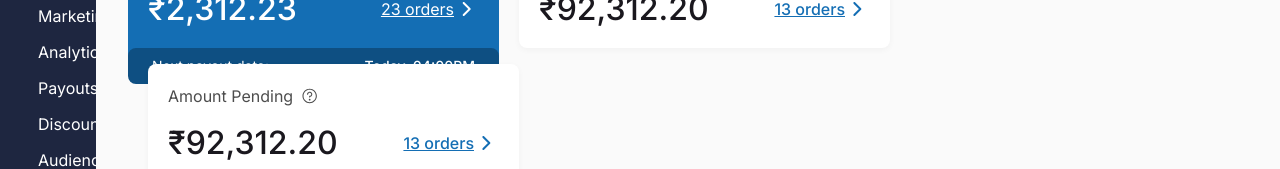
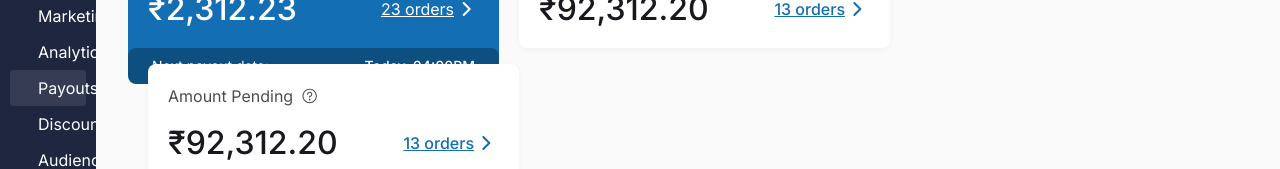
Before and after one commit to vidhihattar/dukaan, a React (Create React App) app: page / in a window 1280 px wide. Shown: the part 228-397 px from the top of the page. Built offline with nearby package versions, Linux system fonts and the light colour scheme.

Commit message:
last change

```diff
--- a/src/components/Sidebar.jsx
+++ b/src/components/Sidebar.jsx
@@ -93,7 +93,8 @@ function Sidebar() {
                             Analytics
 
                         </div>
-                        <div className="page">
+                        <div className="page" style={{ borderRadius: "4px", background: "rgba(255, 255, 255, 0.10)" }}>
+
                             <svg xmlns="http://www.w3.org/2000/svg" width="20" height="20" viewBox="0 0 20 20" fill="none">
                                 <path fill-rule="evenodd" clip-rule="evenodd" d="M3.75 13.75H1.47727C0.661397 13.75 0 13.1904 0 12.5V3.75C0 3.05964 0.661397 2.5 1.47727 2.5H14.7727C15.5886 2.5 16.25 3.05964 16.25 3.75L16.25 6.25H18.5227C19.3386 6.25 20 6.8796 20 7.65625V16.0938C20 16.8704 19.3386 17.5 18.5227 17.5H5.22727C4.4114 17.5 3.75 16.8704 3.75 16.0938V13.75ZM5 6C4.17157 6 3.5 6.67157 3.5 7.5V12.25H1.5V4H14.75L14.75 6H5ZM11.875 14.375C13.2557 14.375 14.375 13.2557 14.375 11.875C14.375 10.4943 13.2557 9.375 11.875 9.375C10.4943 9.375 9.375 10.4943 9.375 11.875C9.375 13.2557 10.4943 14.375 11.875 14.375Z" fill="white" />
                             </svg>
```
